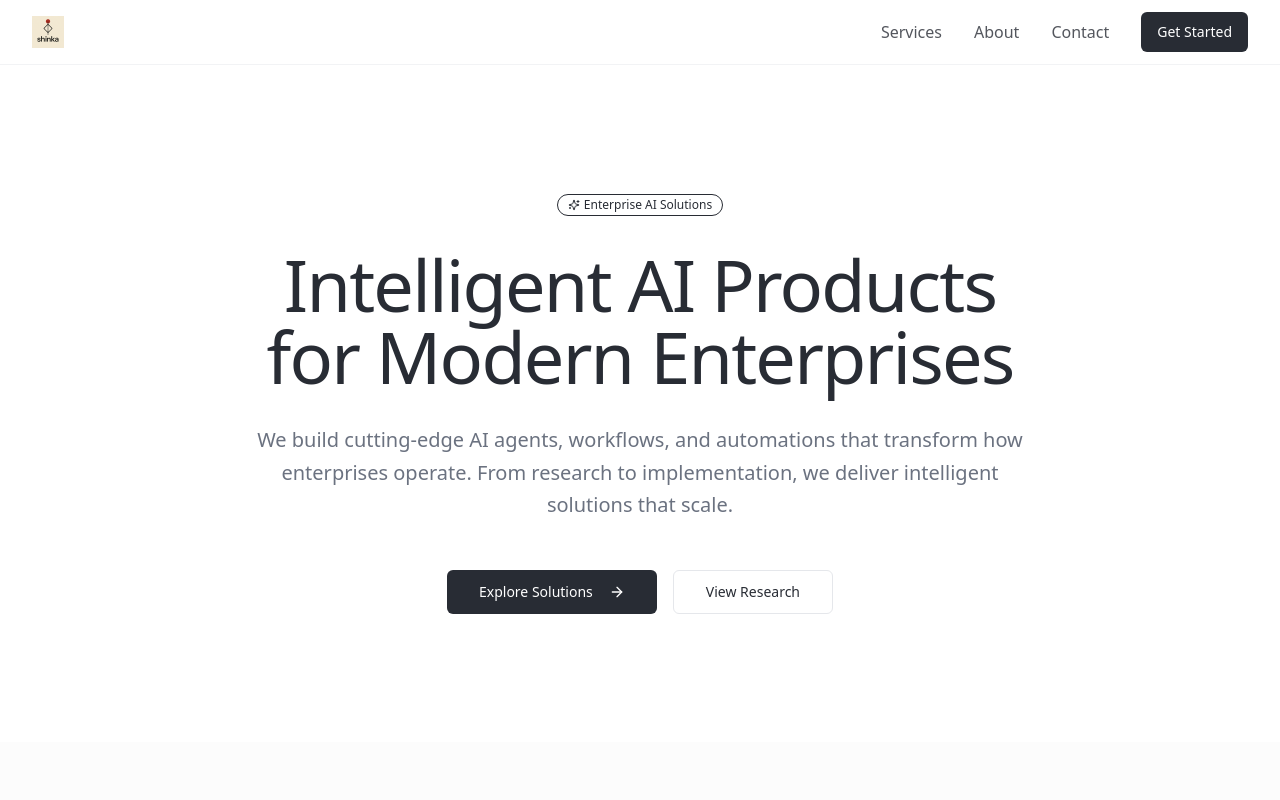
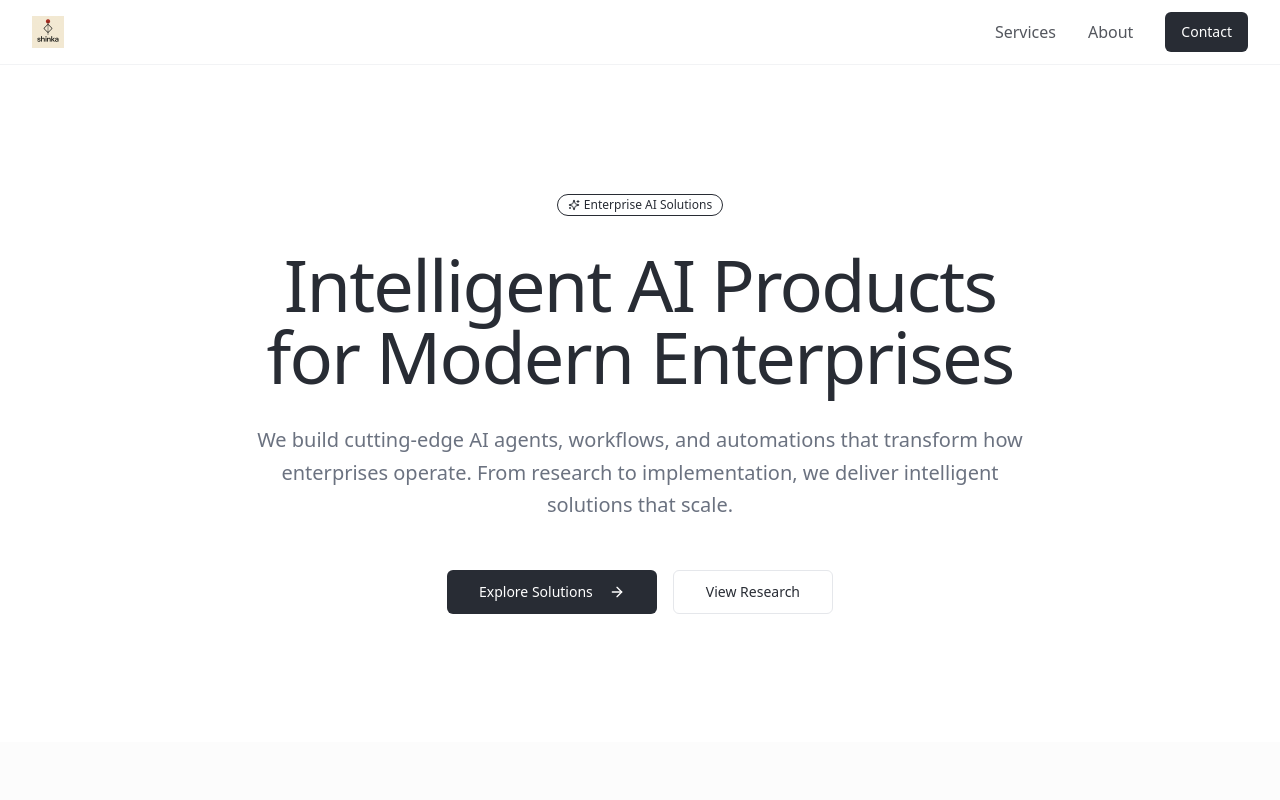
Before and after one commit to shinkahq/shinka-website, a Next.js app: page / in a window 1280 px wide. Shown: the top 800 px of the page. Built offline with nearby package versions, Linux system fonts and the light colour scheme.

Commit message:
🔧 refactor: update contact button text and remove redundant link

```diff
--- a/app/page.tsx
+++ b/app/page.tsx
@@ -21,11 +21,8 @@ export default function Home() {
               <a href="#about" className="text-foreground/80 hover:text-foreground transition-colors font-medium">
                 About
               </a>
-              <a href="#contact" className="text-foreground/80 hover:text-foreground transition-colors font-medium">
+              <Button className="bg-foreground hover:bg-foreground/90 text-background font-medium">
                 Contact
-              </a>
-              <Button className="bg-foreground hover:bg-foreground/90 text-background font-medium">
-                Get Started
               </Button>
             </div>
           </div>
```
